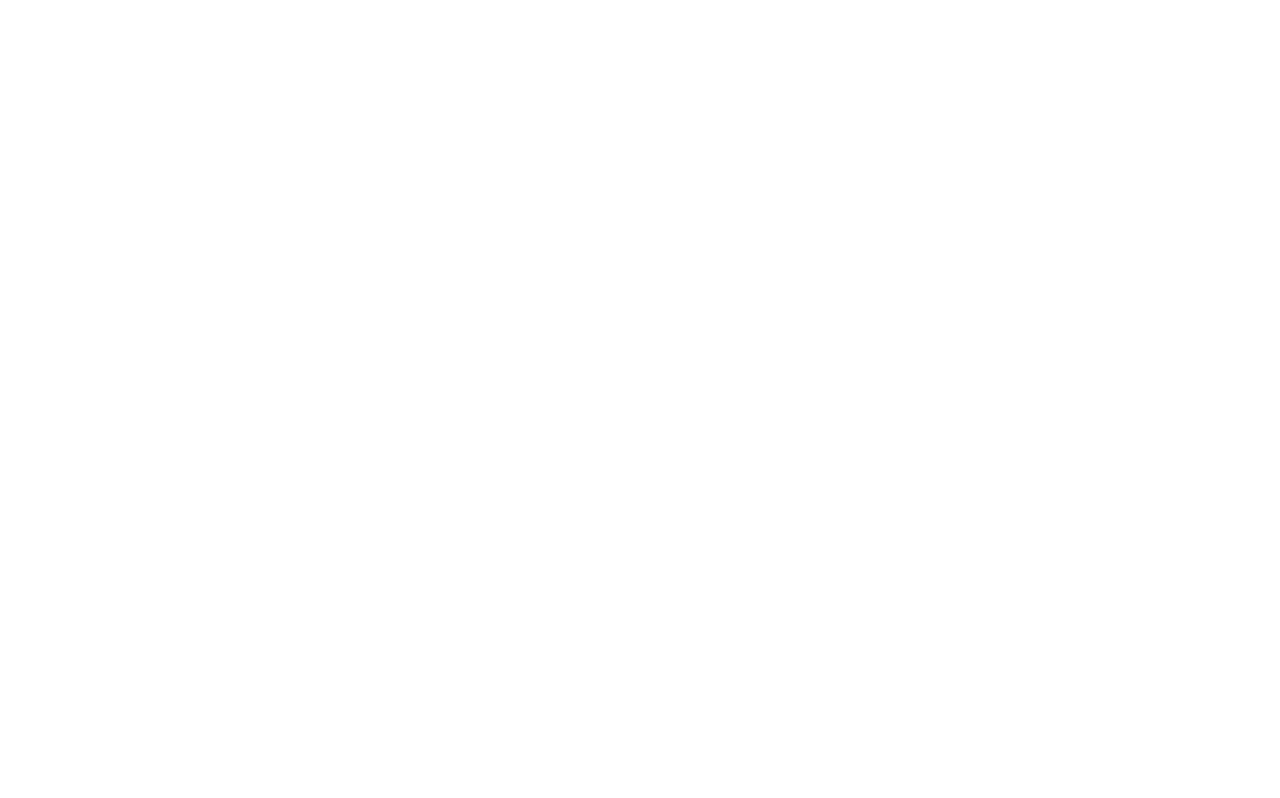
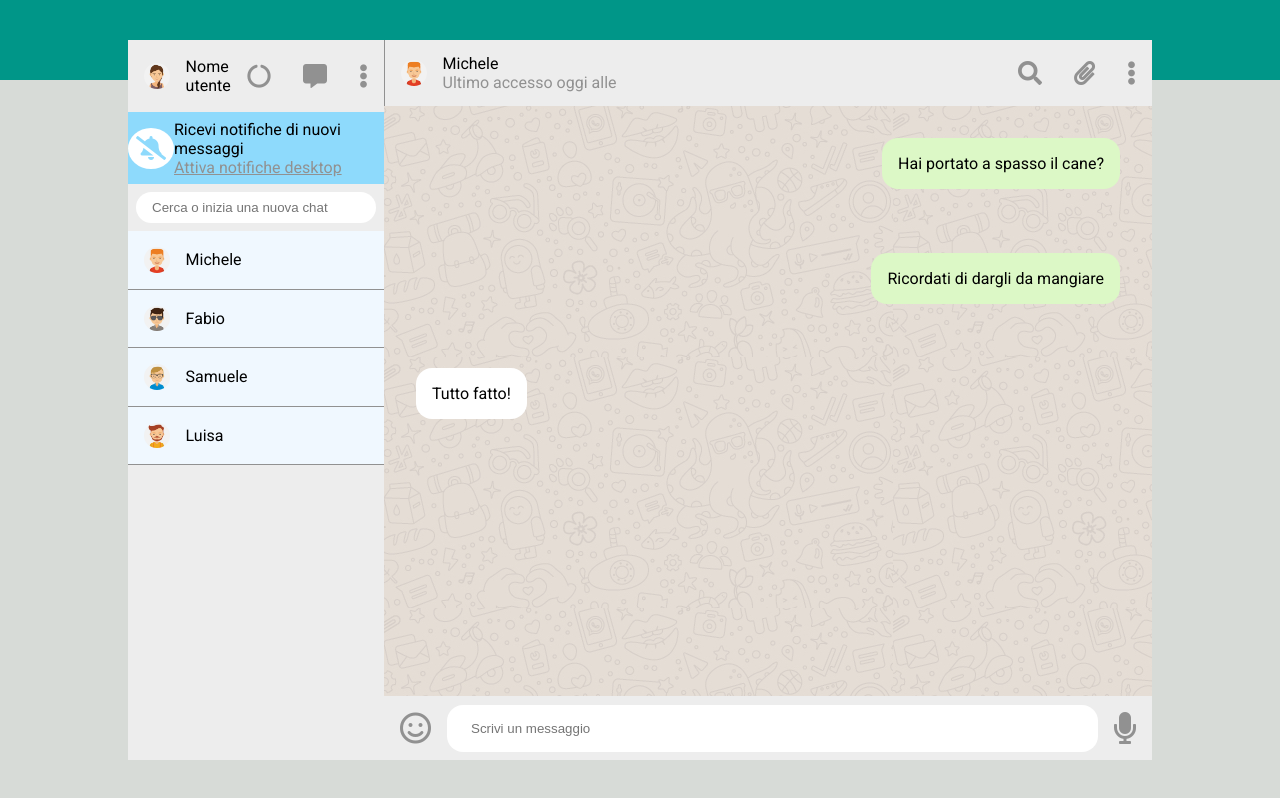
Before and after one commit to lorismatteri/vue-boolzapp, a plain HTML site: page Milestone 3/index.html in a window 1280 px wide. Drawn offline with nearby package versions, Linux system fonts and the light colour scheme.

Commit message:
Milestone 3 completato

```diff
--- a/Milestone 3/assets/css/style.css
+++ b/Milestone 3/assets/css/style.css
@@ -0,0 +1,233 @@
+* {
+    margin: 0;
+    padding: 0;
+    box-sizing: border-box;
+}
+
+body {
+    font-family: 'Roboto', 'sans-serif';
+}
+
+.wrapper {
+    height: 100vh;
+    width: 100vw;
+    position: relative;
+}
+
+.wrapper_top {
+    height: 10%;
+    width: 100%;
+    background-color: #009688;
+}
+
+.wrapper_bottom {
+    height: 90%;
+    width: 100%;
+    background-color: #D7DBD7
+}
+
+.container {
+    display: flex;
+    position: absolute;
+    top: 50%;
+    left: 50%;
+    transform: translate(-50%, -50%);
+    height: 90%;
+    width: 80%;
+    background-color: aquamarine;
+}
+
+/* Sezione Sidebar */
+.sidebar {
+    background-color: #EDEDED;
+    flex-basis: 25%;
+    display: flex;
+    flex-direction: column;
+}
+
+.side_head {
+    height: 10%;
+    width: 100%;
+    display: flex;
+    justify-content: space-between;
+    align-items: center;
+}
+
+.user {
+    height: 100%;
+    width: 50%;
+    display: flex;
+    align-items: center;
+}
+
+.user img {
+    width: 45%;
+    padding: 1rem;
+    border-radius: 50%;
+}
+
+.icons {
+    height: 100%;
+    width: 50%;
+    display: flex;
+    justify-content: flex-end;
+    align-items: center;
+}
+
+.icons i, .contact_icons i {
+    padding: 0 1rem;
+    font-size: 1.5rem;
+    color: #919191;
+}
+
+.banner {
+    background-color: #8EDAFC;
+    height: 10%;
+    width: 100%;
+    display: flex;
+    justify-content: space-around;
+    align-items: center;
+}
+
+.not_icon {
+    width: 100%;
+    background-color: white;
+    padding: .5rem;
+    border-radius: 50%;
+}
+
+.not_icon i {
+    color: #8EDAFC;
+    font-size: 1.5rem;
+}
+
+.banner_right a {
+    color:#919191;
+}
+
+#search_contact {
+    margin: 0.5rem;
+    border-radius: 1rem;
+    border: 0;
+    padding: 0.5rem 1rem;
+}
+
+.contacts {
+    overflow-y: auto;
+    width: 100%;
+}
+
+.contacts ul {
+    list-style: none;
+}
+
+.contacts ul li {
+    display: flex;
+    align-items: center;
+    border-bottom: 1px solid #919191;
+    background-color: #f0f8ff;
+}
+
+.contacts ul li:hover{
+    background-color: rgba(89, 138, 145, 0.171);
+}
+
+.contacts ul li img {
+    width: 22.5%;
+    padding: 1rem;
+    border-radius: 50%;
+}
+
+/* Sezione Chat */
+.chat {
+    flex-basis: 75%;
+    display: flex;
+    flex-direction: column;
+}
+
+.chat_head {
+    height: 10%;
+    width: 100%;
+    background-color: #EDEDED;
+    border-left: 1px solid #919191;
+    display: flex;
+    justify-content: space-between;
+    align-items: center;
+}
+
+.contact_image {
+    height: 100%;
+    width: 50%;
+    display: flex;
+    align-items: center;
+}
+
+.contact_image img {
+    width: 15%;
+    padding: 1rem;
+    border-radius: 50%;
+}
+
+#access {
+    color: #919191
+}
+
+.contact_icons {
+    height: 100%;
+    width: 50%;
+    display: flex;
+    justify-content: flex-end;
+    align-items: center;
+}
+
+.chat_content {
+    width: 100%;
+    height: 90%;
+    background-image: url('../img/mine.jpg');
+    overflow-y: auto;
+}
+
+.chat_content ul {
+    list-style: none;
+    display: flex;
+    flex-direction: column;
+}
+
+.ricevuto {
+    max-width: 50%;
+    align-self: flex-start;
+    background-color: white;
+    border-radius: 1rem;
+    padding: 1rem;
+    margin: 2rem;
+}
+
+.inviato {
+    max-width: 50%;
+    align-self: flex-end;
+    background-color: #DCF8C6;
+    border-radius: 1rem;
+    padding: 1rem;
+    margin: 2rem;
+}
+
+
+.chat_text {
+    background-color: #EDEDED;
+    display: flex;
+    align-items: center;
+}
+
+.chat_text i {
+    font-size: 2rem;
+    color: #919191;
+    padding: 1rem;
+}
+
+.chat_text input {
+    width: 100%;
+    margin: 0.5rem 0;
+    padding: 1rem 1.5rem;
+    border: 0;
+    border-radius: 1rem;
+}
--- a/Milestone 3/assets/js/main.js
+++ b/Milestone 3/assets/js/main.js
@@ -0,0 +1,121 @@
+let app = new Vue ({
+    el: '#app',
+    data: {
+        userImage: './assets/img/avatar_io.jpg',
+        send: 'inviato',
+        rec: 'ricevuto',
+        activeUser: 0,
+        messaggio: "",
+        contacts: [
+            {
+                name: 'Michele',
+                avatar: './assets/img/avatar_1.jpg',
+                visible: true,
+                messages: [
+                    {
+                        date: '10/01/2020 15:30:55',
+                        text: 'Hai portato a spasso il cane?',
+                        status: 'sent'
+                    },
+                    {
+                        date: '10/01/2020 15:50:00',
+                        text: 'Ricordati di dargli da mangiare',
+                        status: 'sent'
+                    },
+                    {
+                        date: '10/01/2020 16:15:22',
+                        text: 'Tutto fatto!',
+                        status: 'received'
+                    }
+                ],
+            },
+            {
+                name: 'Fabio',
+                avatar: './assets/img/avatar_2.jpg',
+                visible: true,
+                messages: [
+                    {
+                        date: '20/03/2020 16:30:00',
+                        text: 'Ciao come stai?',
+                        status: 'sent'
+                    },
+                    {
+                        date: '20/03/2020 16:30:55',
+                        text: 'Bene grazie! Stasera ci vediamo?',
+                        status: 'received'
+                    },
+                    {
+                        date: '20/03/2020 16:35:00',
+                        text: 'Mi piacerebbe ma devo andare a fare la spesa.',
+                        status: 'sent'
+                    }
+                ],
+
+            },
+            {
+                name: 'Samuele',
+                avatar: './assets/img/avatar_3.jpg',
+                visible: true,
+                messages: [
+                    {
+                        date: '28/03/2020 10:10:40',
+                        text: 'La Marianna va in campagna',
+                        status: 'received'
+                    },
+                    {
+                        date: '28/03/2020 10:20:10',
+                        text: 'Sicuro di non aver sbagliato chat?',
+                        status: 'sent'
+                    },
+                    {
+                        date: '28/03/2020 16:15:22',
+                        text: 'Ah scusa!',
+                        status: 'received'
+                    }
+                ],
+
+            },
+            {
+                name: 'Luisa',
+                avatar: './assets/img/avatar_4.jpg',
+                visible: true,
+                messages: [
+                    {
+                        date: '10/01/2020 15:30:55',
+                        text: 'Lo sai che ha aperto una nuova pizzeria?',
+                        status: 'sent'
+                    },
+                    {
+                        date: '10/01/2020 15:50:00',
+                        text: 'Si, ma preferirei andare al cinema',
+                        status: 'received'
+                    }
+                ],
+            },
+        ]
+    },
+    methods: {
+        selected: function(index){
+            this.activeUser = index;
+        },
+
+        inviaMess: function(){
+            console.log(this.messaggio);
+            this.contacts[this.activeUser].messages.push({
+                date: '22/12/2020 10:45:00',
+                text: this.messaggio,
+                status: 'sent',
+            })
+            this.messaggio = "";
+            setTimeout(this.risposta, 1000)
+        },
+
+        risposta: function() {
+            this.contacts[this.activeUser].messages.push({
+                date: '22/12/2020 10:45:00',
+                text: 'ok',
+                status: 'received',
+            })
+        }
+    }
+})
--- a/Milestone 3/index.html
+++ b/Milestone 3/index.html
@@ -11,6 +11,104 @@
     </head>
     <body>
 
+        <div id="app">
+            <div class="wrapper">
+                <div class="wrapper_top"></div>
+                <div class="wrapper_bottom"></div>
+                <div class="container">
+                    <!-- Sidebar -->
+                    <div class="sidebar">
+                        <!-- Sidebar header  -->
+                        <div class="side_head">
+                            <div class="user">
+                                <img :src="userImage" alt="">
+                                <p>Nome utente</p>
+
+                            </div>
+
+                            <div class="icons">
+                                <i class="fas fa-circle-notch"></i>
+                                <i class="fas fa-comment-alt"></i>
+                                <i class="fas fa-ellipsis-v"></i>
+
+                            </div>
+                        </div>
+
+                        <!-- Banner Notifiche -->
+                        <div class="banner">
+                            <div class="banner_left">
+                                <div class="not_icon">
+                                    <i class="fas fa-bell-slash"></i>
+                                </div>
+                            </div>
+                            <div class="banner_right">
+                                <p>Ricevi notifiche di nuovi messaggi</p>
+                                <a href="#">Attiva notifiche desktop</a>
+                            </div>
+                        </div>
+
+                        <!-- Ricerca -->
+                        <input type="text" name="" id="search_contact" placeholder="Cerca o inizia una nuova chat">
+
+                        <!-- Contatti -->
+                        <div class="contacts">
+
+                            <ul>
+                                <li v-for="(contact, index) in contacts" @click="selected(index)">
+                                    <img :src="contact.avatar" alt="">
+                                    {{ contact.name }}
+                                </li>
+                            </ul>
+
+                        </div>
+
+                    </div>
+                    <!-- /Sidebar -->
+
+                    <!-- Chat zone -->
+
+                    <div class="chat">
+                        <!-- Chat header -->
+                        <div class="chat_head">
+                            <div class="contact_image">
+                                <img :src="contacts[activeUser].avatar" alt="">
+                                <div class="name_access">
+                                    <p>{{ contacts[activeUser].name }}</p>
+                                    <p id="access">Ultimo accesso oggi alle</p>
+
+                                </div>
+
+                            </div>
+                            <div class="contact_icons">
+                                <i class="fas fa-search"></i>
+                                <i class="fas fa-paperclip"></i>
+                                <i class="fas fa-ellipsis-v"></i>
+
+                            </div>
+                        </div>
+
+                        <!-- Chat -->
+                        <div class="chat_content">
+                            <ul>
+                                <li v-for="(message, index) in contacts[activeUser].messages" v-if="message.status == 'sent'" :class="send">{{ message.text }}</li>
+                                <li v-else :class="rec">{{ message.text }}</li>
+                            </ul>
+
+
+                        </div>
+
+                        <!-- Scrittura messaggi -->
+                        <div class="chat_text">
+                            <i class="far fa-smile"></i>
+                            <input type="text" name="" id="" placeholder="Scrivi un messaggio" v-model="messaggio" @keyup.enter="inviaMess">
+                            <i class="fas fa-microphone"></i>
+                        </div>
+
+                    </div>
+                    <!-- /Chat zone -->
+                </div>
+            </div>
+        </div>
 
 
 
```
